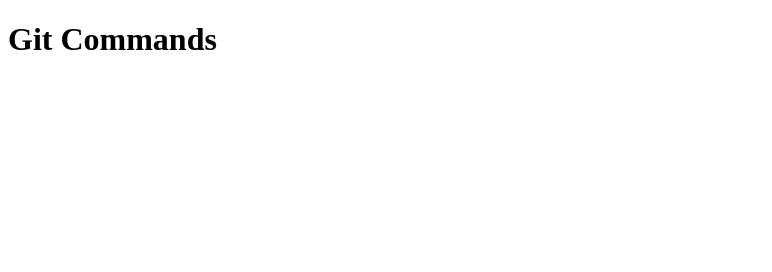
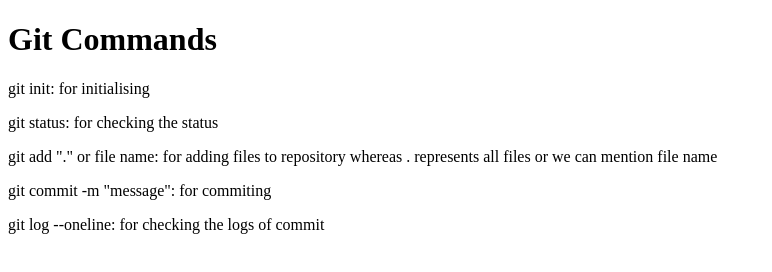
Before and after one commit to getkar128/git-test, a plain HTML site: page index.html in a window 1280 px wide. Shown: the whole page, without its empty margins (0-772 px from the left). Drawn offline with Linux system fonts and the light colour scheme.

Commit message:
second commit

```diff
--- a/index.html
+++ b/index.html
@@ -8,5 +8,11 @@
 </head>
 <body>
     <h1>Git Commands</h1>
+    <p>git init: for initialising</p>
+    <p>git status: for checking the status</p>
+    <p>git add "." or file name: for adding files to repository whereas . represents all files or we can mention file name</p>
+    <p>git commit -m "message": for commiting</p>
+    <p>git log --oneline: for checking the logs of commit</p>
+
 </body>
 </html>
```
Also changed, not shown: test/test.html (added, +12 -0 lines).
